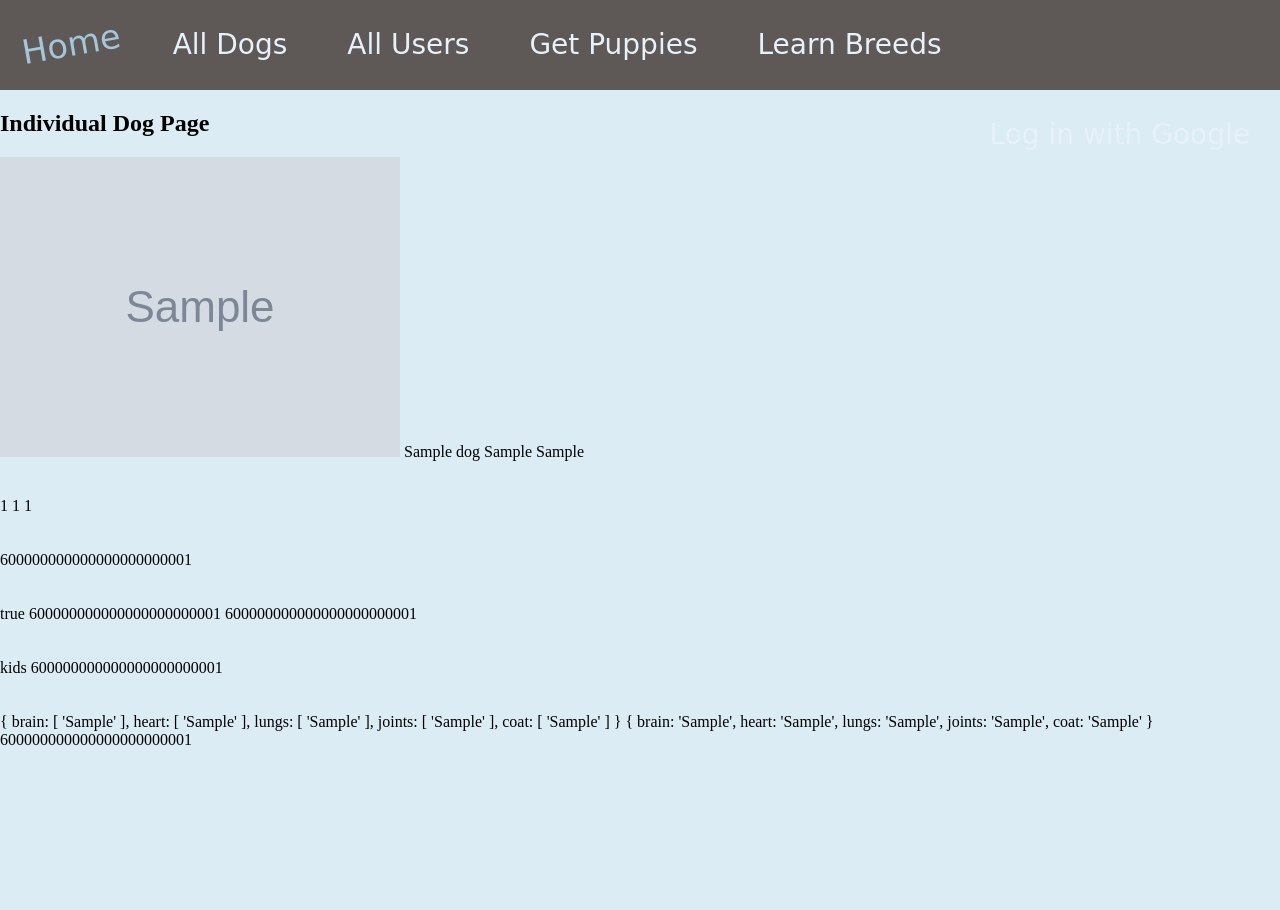
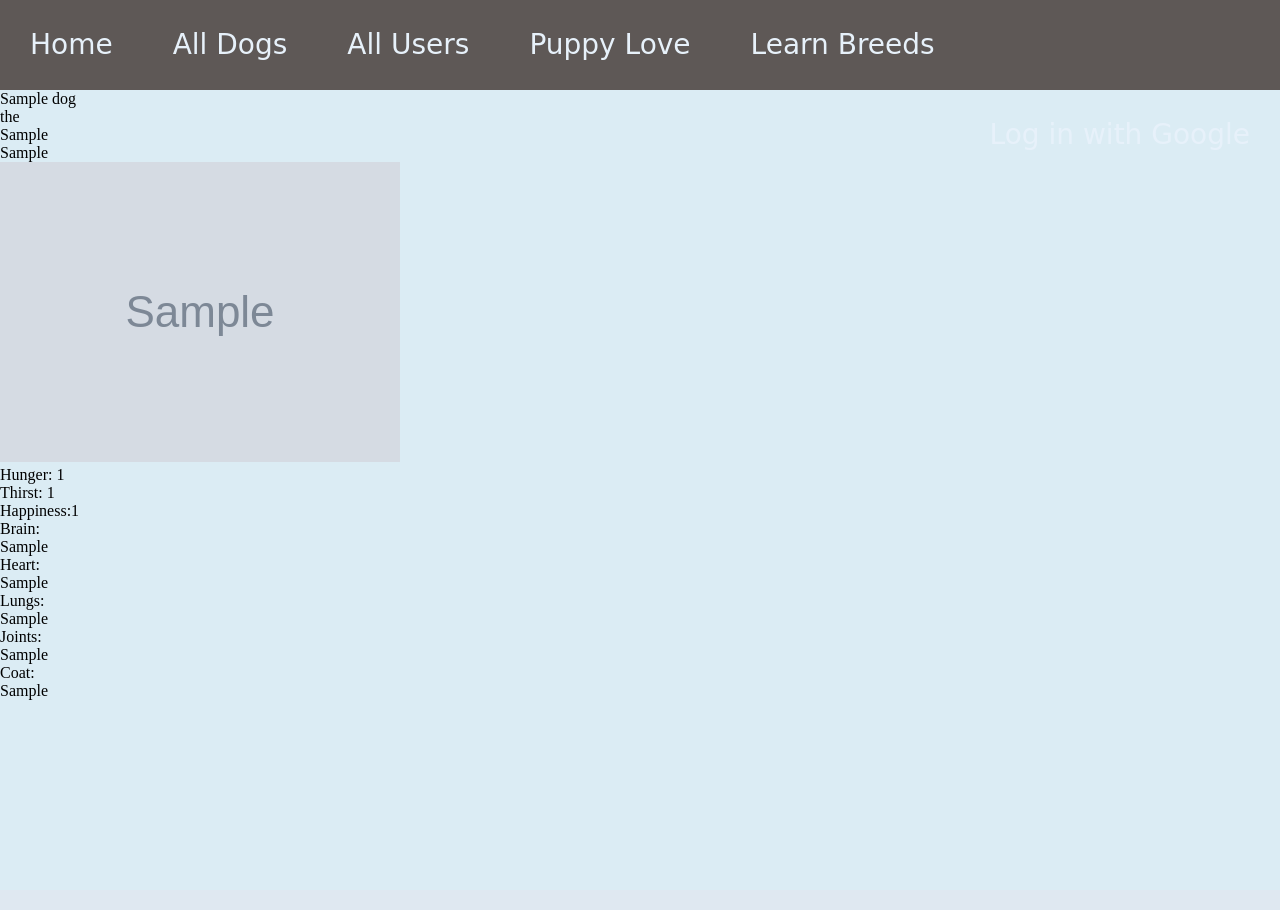
Before and after one commit to dhagandev/Unit2BrowserGame, a Node server app: page /dogs/600000000000000000000001 in a window 1280 px wide. After the commit the page ends 700 px from the top, so only its background shows below. Run offline with Node 20, Linux system fonts and the light colour scheme; tables that the repository leaves empty hold one stand-in row (values such as "Sample post"); grey boxes marked "Sample" are stand-in pictures; data that the repository does not hold is empty; some libraries are stand-ins or nearby versions; some web fonts are replaced.

Commit message:
Feature freeze for presentations

```diff
--- a/controllers/dogs.js
+++ b/controllers/dogs.js
@@ -195,6 +195,9 @@ function petDog(req, res, next) {
 }
 
 function abandonDog(req, res, next) {
+	let index = req.user.dogs.indexOf(req.params.id)
+	req.user.dogs.splice(index, 1);
+	req.user.save();
 	Dog.findByIdAndRemove(req.params.id)
 	.then(dog => {
 		res.redirect('/dogs');
--- a/public/stylesheets/home.css
+++ b/public/stylesheets/home.css
@@ -1,5 +1,5 @@
 .home-info {
-	position: fixed;
+	position: absolute;
 	top: 50%;
 	left: 50%;
 	transform: translate(-50%, -50%);
--- a/public/stylesheets/induser.css
+++ /dev/null
@@ -1,3 +0,0 @@
-.welcome-user, .meet-and-greet {
-	/*font-size: */
-}
--- a/public/stylesheets/masonry.css
+++ b/public/stylesheets/masonry.css
@@ -3,6 +3,8 @@
 	flex-direction: row;
 	flex-wrap: wrap;
 	width: 90vw;
+	align:center;
+	margin: 3em auto;
 }
 
 .dog-card {
--- a/public/stylesheets/style.css
+++ b/public/stylesheets/style.css
@@ -7,7 +7,7 @@ html, body, main {
 
 
 .main-page-label {
-	font-size: 48px;
+	font-size: 64px;
 	width: 100%;
 	text-align: center;
 	font-weight: bold;
--- a/views/genPawsMainPages/breeding.ejs
+++ b/views/genPawsMainPages/breeding.ejs
@@ -1,6 +1,6 @@
 <%- include('../partials/header') %>
 
-	<h2>Breeding Page</h2>
+	<div class="main-page-label">Puppy Love</div>
 
 	<% if (user) { %>
 		<%- include('../genPawsPageViews/setBreeding') %>
--- a/views/genPawsMainPages/dogs.ejs
+++ b/views/genPawsMainPages/dogs.ejs
@@ -1,6 +1,6 @@
 <%- include('../partials/header') %>
 
-	<h2>All Paws</h2>
+	<div class="main-page-label">All Paws</div>
 	<%- include('../genPawsPageViews/createDog') %>
 	<%- include('../genPawsPageViews/viewAllDogs') %>
 
--- a/views/genPawsMainPages/indDog.ejs
+++ b/views/genPawsMainPages/indDog.ejs
@@ -1,6 +1,4 @@
 <%- include('../partials/header') %>
-
-	<h2>Individual Dog Page</h2>
 
 	<%- include('../genPawsPageViews/viewIndDog') %>
 
--- a/views/genPawsMainPages/users.ejs
+++ b/views/genPawsMainPages/users.ejs
@@ -1,6 +1,7 @@
 <%- include('../partials/header') %>
 
-    <h1>All Users</h1>
-    <%- include('../genPawsPageViews/viewAllUsers') %>
+    <div class="main-page-label">Meet the General Pawsembly Crew!</div>
+
+   	<%- include('../genPawsPageViews/viewAllUsers') %>
 
 <%- include('../partials/footer') %>
--- a/views/genPawsPageViews/setBreeding.ejs
+++ b/views/genPawsPageViews/setBreeding.ejs
@@ -1,6 +1,3 @@
-Something something breed two dogs together
-
-
 <form id="create-litter" action="/dogs/breed" method="POST">
 	<select name="femaleDog">
 		<% females.forEach(function(dog) { %>
--- a/views/genPawsPageViews/viewIndDog.ejs
+++ b/views/genPawsPageViews/viewIndDog.ejs
@@ -1,34 +1,51 @@
+<div class="ind-dog-info">
+	<div class="ind-dog-title">
+		<div class="ind-dog-name"><%= dog.name %></div>
+		<div class="the-class"> the </div>
+		<% if(dog.gender === 'female') { %>
+			<div class="ind-dog-gender female"><%= dog.gender %></div>
+		<% } else { %>
+			<div class="ind-dog-gender male"><%= dog.gender %></div>
+		<% } %>
+		<div class="ind-dog-breed"><%= dog.mainBreed %></div>
+	</div>
+
 <img src="<%= dog.img %>" alt="Your dog's picture">
-<%= dog.name %>
-<%= dog.gender %>
-<%= dog.mainBreed %>
-<%= dog.breedPercent %>
 
-<br><br><br>
+<div class="dog-stats">
+	<div class="hunger">Hunger: <%= dog.hunger %></div>
+	<div class="thirst">Thirst: <%= dog.thirst %></div>
+	<div class="happiness">Happiness:<%= dog.happiness %></div>
+</div>
 
-<%= dog.hunger %>
-<%= dog.thirst %>
-<%= dog.happiness %>
+<div class="breedPercents">
+	<% dog.breedPercent.forEach((breedPer) => { %>
+		<div class="indBreedPer"><%= breedPer.percentage %>% <%= breedPer.breed %></div>
+	<% }) %>
+</div>
 
-<br><br><br>
+<div class="health">
+	<div class="brain">Brain:
+		<div class="health-val"><%= dog.geneticHealth.brain %></div>
+	</div>
 
-<%= dog.owner %>
+	<div class="heart">Heart:
+		<div class="health-val"><%= dog.geneticHealth.heart %></div>
+	</div>
 
-<br><br><br>
+	<div class="lungs">Lungs:
+		<div class="health-val"><%= dog.geneticHealth.lungs %></div>
+	</div>
 
-<%= dog.studding %>
-<%= dog.mom %>
-<%= dog.dad %>
+	<div class="joints">Joints:
+		<div class="health-val"><%= dog.geneticHealth.joints %></div>
+	</div>
 
-
-<br><br><br>
-kids
-<%= dog.children %>
-
-<br><br><br>
-
-<%= dog.genetics %>
-<%= dog.geneticHealth %>
-<%= dog.owner %>
+	<div class="coat">Coat:
+		<div class="health-val"><%= dog.geneticHealth.coat %></div>
+	</div>
+</div>
 
 <%- include('./indDogInteractions') %>
+
+</div>
--- a/views/partials/header.ejs
+++ b/views/partials/header.ejs
@@ -13,6 +13,8 @@
 	<link rel='stylesheet' href='/stylesheets/home.css' />
 	<link rel='stylesheet' href='/stylesheets/nav.css' />
 	<link rel='stylesheet' href='/stylesheets/induser.css' />
+	<link rel='stylesheet' href='/stylesheets/allUsers.css' />
+	<link rel='stylesheet' href='/stylesheets/inddog.css' />
 	<title>General Pawsembly</title>
 </head>
 <body>
--- a/views/partials/nav.ejs
+++ b/views/partials/nav.ejs
@@ -3,7 +3,7 @@
 	<a href="/home">Home</a>
 	<a href="/dogs">All Dogs</a>
 	<a href="/users">All Users</a>
-	<a href="/dogs/breed">Get Puppies</a>
+	<a href="/dogs/breed">Puppy Love</a>
 	<a href="/dogs/learn">Learn Breeds</a>
 
 	<div class="user-based">
```
Also changed, not shown: views/genPawsPageViews/viewAllUsers.ejs (+24 -6 lines), views/genPawsPageViews/viewIndUser.ejs (+6 -6 lines).
